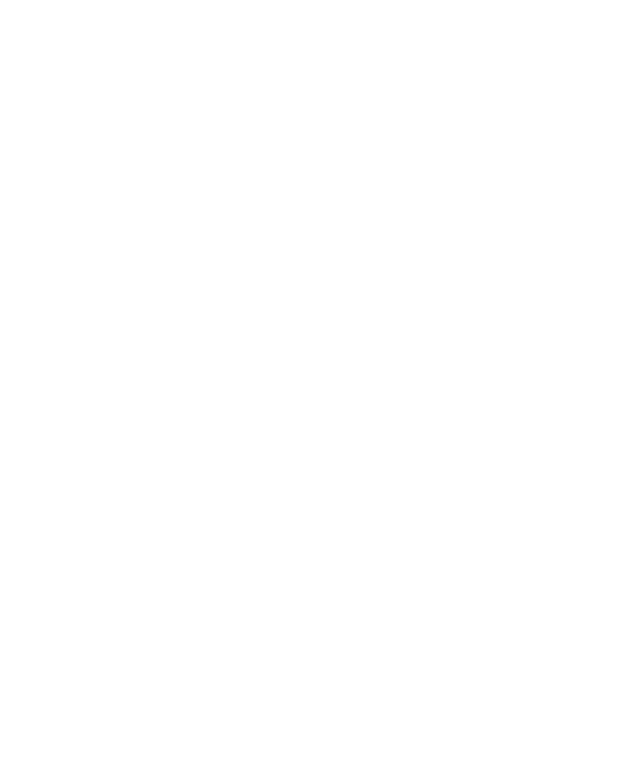
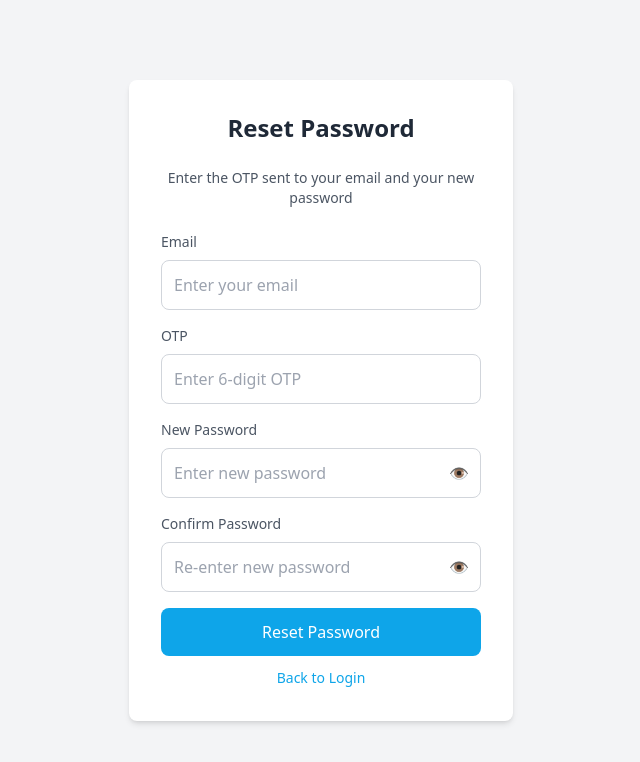
Before and after one commit to Annuppp/News-Management-System, a React (Vite) app in the folder client/: page /reset-password in a window 1280 px wide. Before the commit this address had no page. Shown: the top 762 px of the page, without its empty margins (319-959 px from the left). Built offline with nearby package versions, Linux system fonts and the light colour scheme.

Commit message:
made forgot password feature

```diff
--- a/client/src/App.jsx
+++ b/client/src/App.jsx
@@ -8,6 +8,8 @@
 import Login from "./pages/Login.jsx";
 import Register from "./pages/Register.jsx";
 import VerifyOTP from "./pages/VerifyOtp.jsx";
+import ForgotPassword from "./pages/ForgotPassword.jsx";
+import ResetPassword from "./pages/ResetPassword.jsx";
 
 function App() {
     return (
@@ -17,6 +19,11 @@
                     <Route path="/login" element={<Login />} />
                     <Route path="/register" element={<Register />} />
                     <Route path="/verify-otp" element={<VerifyOTP />} />
+                    <Route
+                        path="/forgot-password"
+                        element={<ForgotPassword />}
+                    />
+                    <Route path="/reset-password" element={<ResetPassword />} />
                 </Route>
 
                 <Route element={<MainLayout />}>
--- /dev/null
+++ b/client/src/pages/ForgotPassword.jsx
@@ -0,0 +1,110 @@
+import { useState } from "react";
+import { useNavigate } from "react-router-dom";
+import api from "../services/api";
+import InputField from "../components/InputField";
+
+function ForgotPassword() {
+    const [form, setForm] = useState({
+        email: "",
+    });
+
+    const [errors, setErrors] = useState({});
+    const [loading, setLoading] = useState(false);
+    const navigate = useNavigate();
+
+    const handleChange = (e) => {
+        setForm({ ...form, [e.target.name]: e.target.value });
+    };
+
+    const validate = () => {
+        const newErrors = {};
+
+        if (!form.email.trim()) {
+            newErrors.email = "Email is required";
+        } else if (!/^[^\s@]+@[^\s@]+\.[^\s@]+$/.test(form.email)) {
+            newErrors.email = "Invalid email format";
+        }
+
+        setErrors(newErrors);
+        return Object.keys(newErrors).length === 0;
+    };
+
+    const handleSubmit = async (e) => {
+        e.preventDefault();
+        if (!validate()) return;
+
+        setLoading(true);
+        try {
+            const res = await api.post("/user/forgot-password", form);
+            alert("OTP sent to your email!");
+            navigate("/reset-password");
+        } catch (err) {
+            setErrors({
+                server:
+                    err.response?.data?.message ||
+                    "Error sending OTP. Please try again.",
+            });
+        } finally {
+            setLoading(false);
+        }
+    };
+
+    const fields = [
+        {
+            label: "Email",
+            type: "email",
+            placeholder: "Enter your email",
+            name: "email",
+        },
+    ];
+
+    return (
+        <div className="min-h-screen flex items-center justify-center bg-gray-100">
+            <form
+                onSubmit={handleSubmit}
+                className="bg-white p-8 rounded-lg shadow-md w-96"
+            >
+                <h2 className="text-2xl font-bold text-gray-800 mb-6 text-center">
+                    Forgot Password
+                </h2>
+                <p className="text-gray-600 text-sm mb-6 text-center">
+                    Enter your email to receive a password reset OTP
+                </p>
+
+                {fields.map((field) => (
+                    <InputField
+                        key={field.name}
+                        {...field}
+                        value={form[field.name]}
+                        onChange={handleChange}
+                        error={errors[field.name]}
+                    />
+                ))}
+
+                {errors.server && (
+                    <p className="text-red-500 text-sm mb-4 text-center">
+                        {errors.server}
+                    </p>
+                )}
+
+                <button
+                    type="submit"
+                    className="w-full bg-sky-500 text-white p-3 rounded-lg font-medium hover:bg-sky-600 transition disabled:opacity-50 disabled:cursor-not-allowed"
+                    disabled={loading}
+                >
+                    {loading ? "Sending OTP..." : "Send OTP"}
+                </button>
+
+                <button
+                    type="button"
+                    onClick={() => navigate("/login")}
+                    className="w-full mt-3 text-sky-500 hover:text-sky-600 text-sm"
+                >
+                    Back to Login
+                </button>
+            </form>
+        </div>
+    );
+}
+
+export default ForgotPassword;
--- a/client/src/pages/Login.jsx
+++ b/client/src/pages/Login.jsx
@@ -1,6 +1,7 @@
 import { useState } from "react";
 import api from "../services/api";
 import InputField from "../components/InputField";
+import { useNavigate } from "react-router-dom";
 
 function Login() {
     const [form, setForm] = useState({
@@ -12,6 +13,8 @@
     const [errors, setErrors] = useState({});
     const [loading, setLoading] = useState(false);
     const [showPassword, setShowPassword] = useState(false);
+
+    const navigate = useNavigate();
 
     const fields = [
         {
@@ -92,7 +95,8 @@
                     />
                 ))}
 
-                <div className="flex items-center mb-4">
+                <div className="flex justify-between items-center mb-4">
+                    <div className="flex items-center">
                         <input
                             type="checkbox"
                             id="rememberMe"
@@ -107,6 +111,14 @@
                         >
                             Remember me
                         </label>
+                    </div>
+                    <button
+                        type="button"
+                        onClick={() => navigate("/forgot-password")}
+                        className="text-sky-500 hover:text-sky-600 text-sm"
+                    >
+                        Forgot Password?
+                    </button>
                 </div>
 
                 {errors.server && (
--- /dev/null
+++ b/client/src/pages/ResetPassword.jsx
@@ -0,0 +1,160 @@
+import { useState } from "react";
+import { useNavigate } from "react-router-dom";
+import api from "../services/api";
+import InputField from "../components/InputField";
+
+function ResetPassword() {
+    const [form, setForm] = useState({
+        email: "",
+        otp: "",
+        newPassword: "",
+        confirmPassword: "",
+    });
+
+    const [errors, setErrors] = useState({});
+    const [loading, setLoading] = useState(false);
+    const [showPassword, setShowPassword] = useState(false);
+    const [showConfirmPassword, setShowConfirmPassword] = useState(false);
+    const navigate = useNavigate();
+
+    const handleChange = (e) => {
+        setForm({ ...form, [e.target.name]: e.target.value });
+    };
+
+    const validate = () => {
+        const newErrors = {};
+
+        if (!form.email.trim()) {
+            newErrors.email = "Email is required";
+        } else if (!/^[^\s@]+@[^\s@]+\.[^\s@]+$/.test(form.email)) {
+            newErrors.email = "Invalid email format";
+        }
+
+        if (!form.otp.trim()) {
+            newErrors.otp = "OTP is required";
+        } else if (form.otp.length !== 6) {
+            newErrors.otp = "OTP must be 6 digits";
+        }
+
+        if (!form.newPassword) {
+            newErrors.newPassword = "New password is required";
+        } else if (form.newPassword.length < 6) {
+            newErrors.newPassword = "Password must be at least 6 characters";
+        }
+
+        if (!form.confirmPassword) {
+            newErrors.confirmPassword = "Confirm password is required";
+        } else if (form.newPassword !== form.confirmPassword) {
+            newErrors.confirmPassword = "Passwords do not match";
+        }
+
+        setErrors(newErrors);
+        return Object.keys(newErrors).length === 0;
+    };
+
+    const handleSubmit = async (e) => {
+        e.preventDefault();
+        if (!validate()) return;
+
+        setLoading(true);
+        try {
+            const res = await api.post("/user/reset-password", {
+                email: form.email,
+                otp: form.otp,
+                newPassword: form.newPassword,
+            });
+            alert("Password reset successfully!");
+            navigate("/login");
+        } catch (err) {
+            setErrors({
+                server:
+                    err.response?.data?.message ||
+                    "Error resetting password. Please try again.",
+            });
+        } finally {
+            setLoading(false);
+        }
+    };
+
+    const fields = [
+        {
+            label: "Email",
+            type: "email",
+            placeholder: "Enter your email",
+            name: "email",
+        },
+        {
+            label: "OTP",
+            type: "text",
+            placeholder: "Enter 6-digit OTP",
+            name: "otp",
+        },
+        {
+            label: "New Password",
+            type: showPassword ? "text" : "password",
+            placeholder: "Enter new password",
+            name: "newPassword",
+            showPassword: true,
+            onTogglePassword: () => setShowPassword(!showPassword),
+        },
+        {
+            label: "Confirm Password",
+            type: showConfirmPassword ? "text" : "password",
+            placeholder: "Re-enter new password",
+            name: "confirmPassword",
+            showPassword: true,
+            onTogglePassword: () =>
+                setShowConfirmPassword(!showConfirmPassword),
+        },
+    ];
+
+    return (
+        <div className="min-h-screen flex items-center justify-center bg-gray-100">
+            <form
+                onSubmit={handleSubmit}
+                className="bg-white p-8 rounded-lg shadow-md w-96"
+            >
+                <h2 className="text-2xl font-bold text-gray-800 mb-6 text-center">
+                    Reset Password
+                </h2>
+                <p className="text-gray-600 text-sm mb-6 text-center">
+                    Enter the OTP sent to your email and your new password
+                </p>
+
+                {fields.map((field) => (
+                    <InputField
+                        key={field.name}
+                        {...field}
+                        value={form[field.name]}
+                        onChange={handleChange}
+                        error={errors[field.name]}
+                    />
+                ))}
+
+                {errors.server && (
+                    <p className="text-red-500 text-sm mb-4 text-center">
+                        {errors.server}
+                    </p>
+                )}
+
+                <button
+                    type="submit"
+                    className="w-full bg-sky-500 text-white p-3 rounded-lg font-medium hover:bg-sky-600 transition disabled:opacity-50 disabled:cursor-not-allowed"
+                    disabled={loading}
+                >
+                    {loading ? "Resetting..." : "Reset Password"}
+                </button>
+
+                <button
+                    type="button"
+                    onClick={() => navigate("/login")}
+                    className="w-full mt-3 text-sky-500 hover:text-sky-600 text-sm"
+                >
+                    Back to Login
+                </button>
+            </form>
+        </div>
+    );
+}
+
+export default ResetPassword;
```
Also changed, not shown: 2 other files (tests, documents, lock files or other folders). Lines whose indentation alone changed are shown as unchanged.
